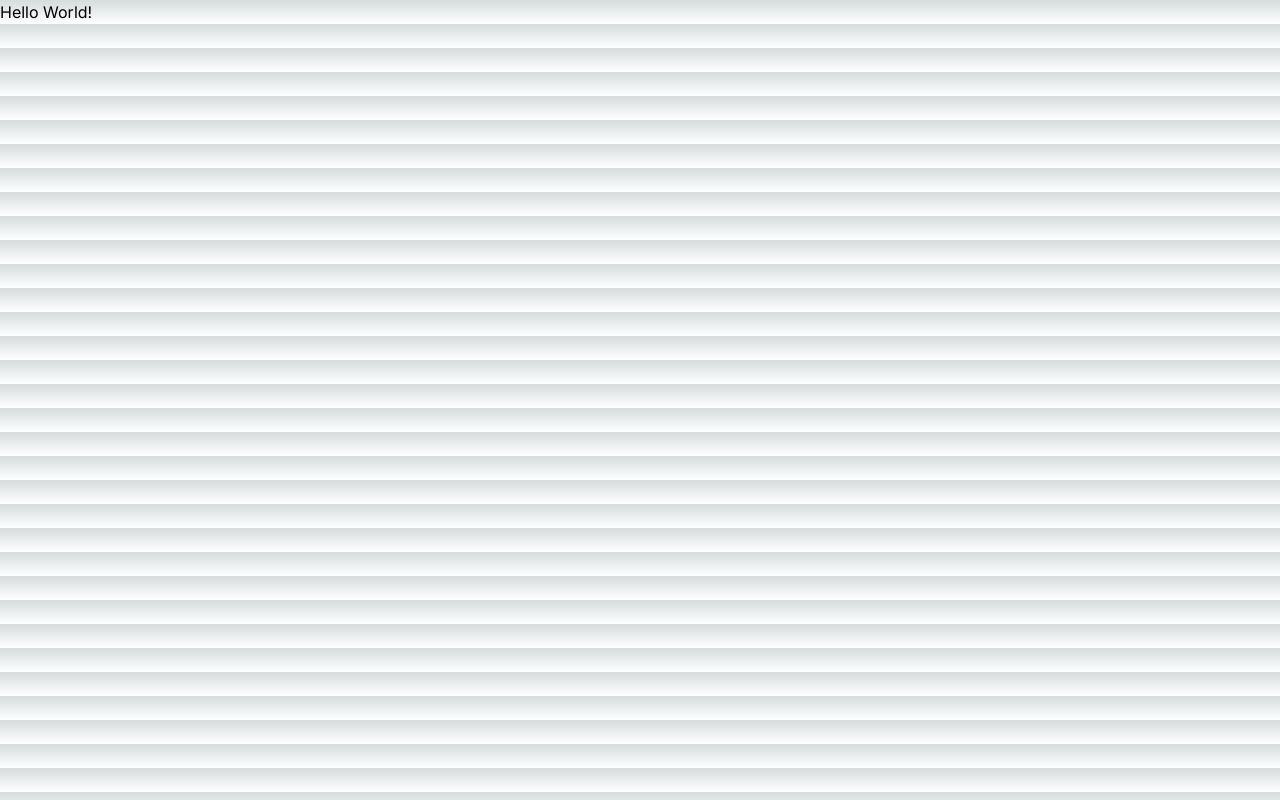
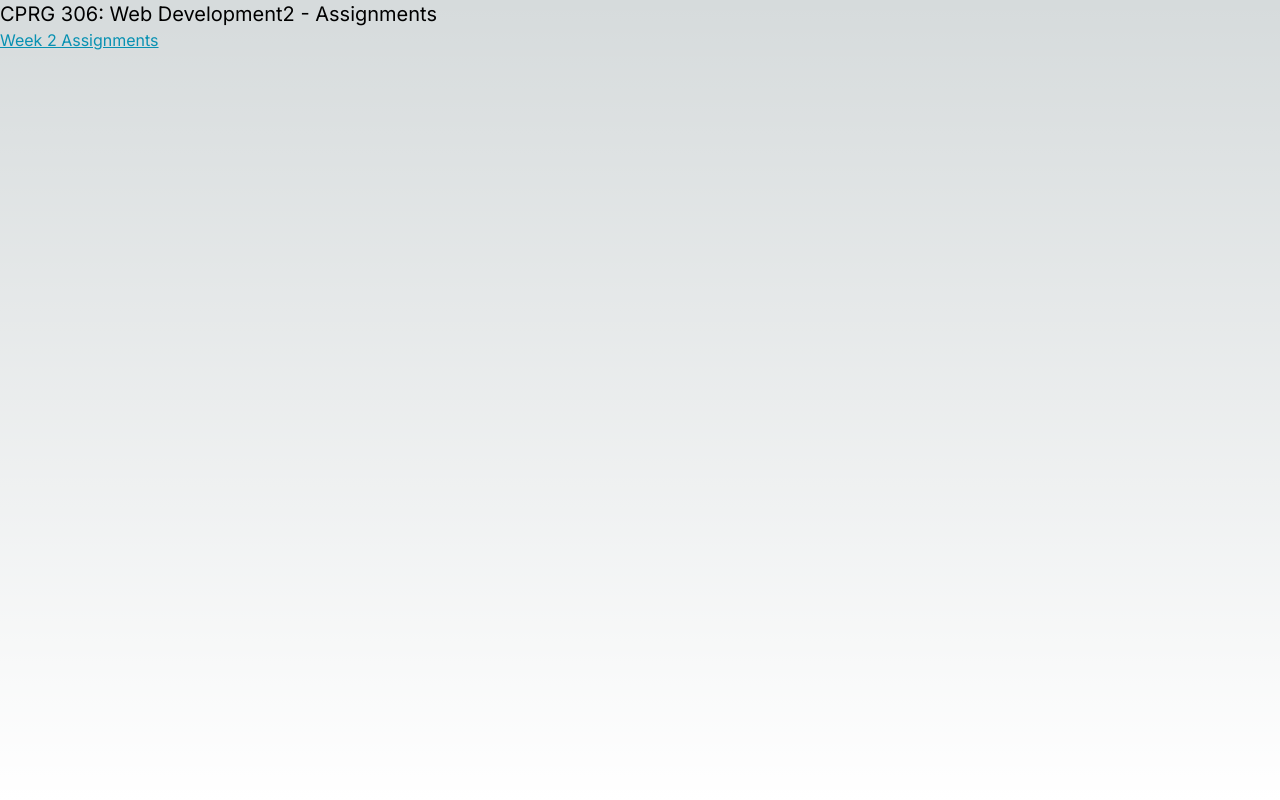
Before and after one commit to zzha142/cprg306-assignments, a Next.js app: page / in a window 1280 px wide. Built offline with nearby package versions, Linux system fonts and the light colour scheme.

Commit message:
update week-2 folder
add week-2/pages.js & student-info.js

```diff
--- a/app/page.js
+++ b/app/page.js
@@ -1,9 +1,14 @@
-import Image from "next/image";
+import Link from "next/link";
 
 export default function Home() {
+  const linkStyles = "underline text-cyan-600 hover:text-cyan-300";
+
   return (
-   <main>
-    <p>Hello World!</p>
+   <main className="h-screen">
+    <h1 className="text-xl">CPRG 306: Web Development2 - Assignments</h1>
+    <ul>
+      <li><Link className={linkStyles} href="./week-2/">Week 2 Assignments</Link></li>
+    </ul>
    </main>
   );
 }
--- /dev/null
+++ b/app/week-2/page.js
@@ -0,0 +1,10 @@
+import StudentInfo from "./student-info";
+
+export default function Page() {
+    return (
+      <main className="h-screen">
+        <h1>Shopping List</h1>
+        <StudentInfo></StudentInfo>
+      </main>
+    );
+  }
--- /dev/null
+++ b/app/week-2/student-info.js
@@ -0,0 +1,10 @@
+import Link from "next/link"
+
+export default function StudentInfo(){
+    return (
+        <div>
+        <p>Zhengqingyuan Zhang</p>
+        <Link href="https://github.com/zzha142/cprg306-assignments">My Github Repsotiy</Link>
+        </div>
+    );
+}
```
